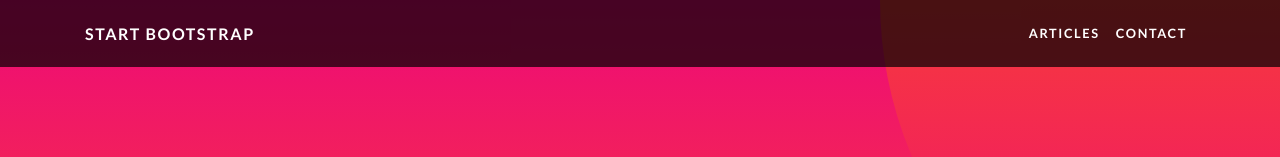
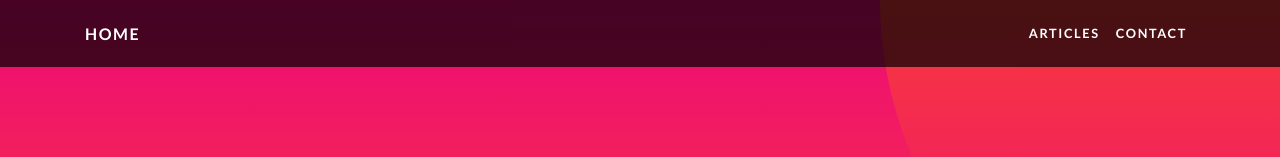
Before and after one commit to L200170068/L200170068.github.io, a plain HTML site: page database/index.html in a window 1280 px wide. Shown: the top 157 px of the page. Drawn offline with Linux system fonts and the light colour scheme.

Commit message:
Update index.html

```diff
--- a/database/index.html
+++ b/database/index.html
@@ -27,7 +27,7 @@
   <!-- Navigation -->
   <nav class="navbar navbar-expand-lg navbar-dark navbar-custom fixed-top">
     <div class="container">
-      <a class="navbar-brand" href="#start">Start Bootstrap</a>
+      <a class="navbar-brand" href="#start">Home</a>
       <button class="navbar-toggler" type="button" data-toggle="collapse" data-target="#navbarResponsive" aria-controls="navbarResponsive" aria-expanded="false" aria-label="Toggle navigation">
         <span class="navbar-toggler-icon"></span>
       </button>
@@ -106,7 +106,6 @@
           <div class="p-5">
             <h2 class="display-4">Data Manipulation Language</h2>
             <p>DML atau Data Manipulation Language adalah kumpulan perintah SQL yang berhubungan dengan pekerjaan mengolah data di dalam table... <a href="dml.html">Read more</p>
-
           </div>
         </div>
       </div>
```
